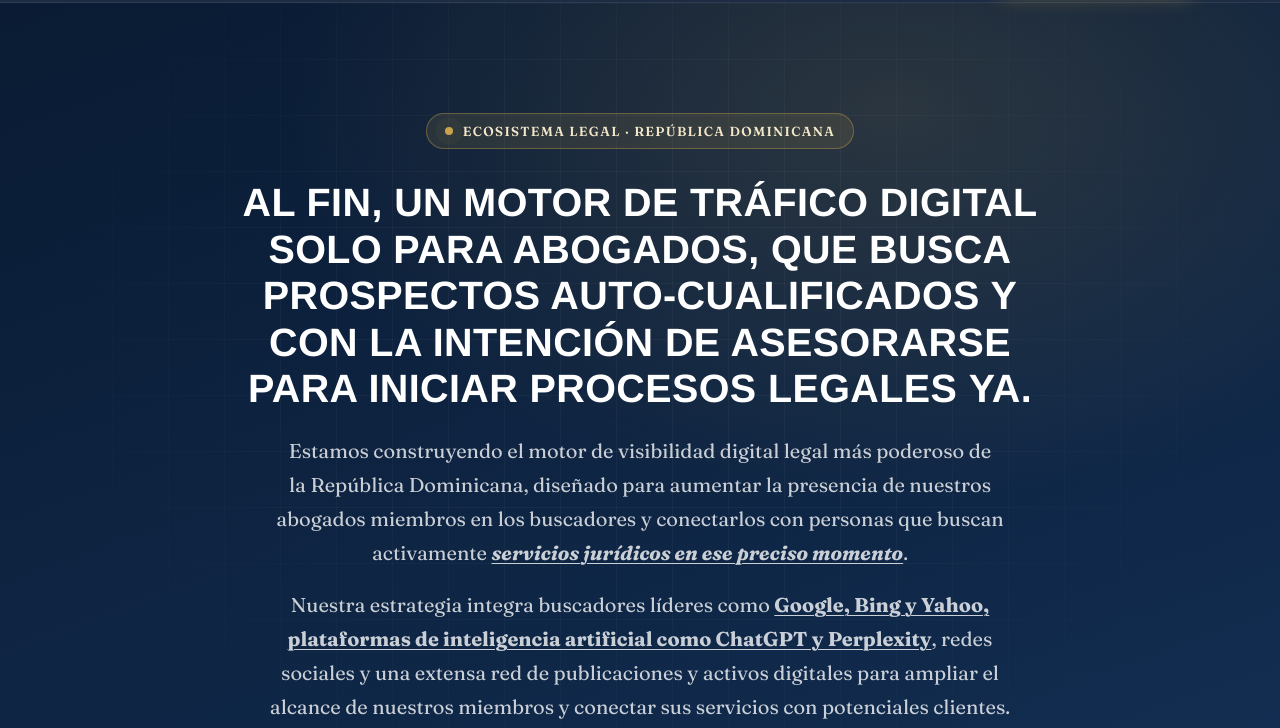
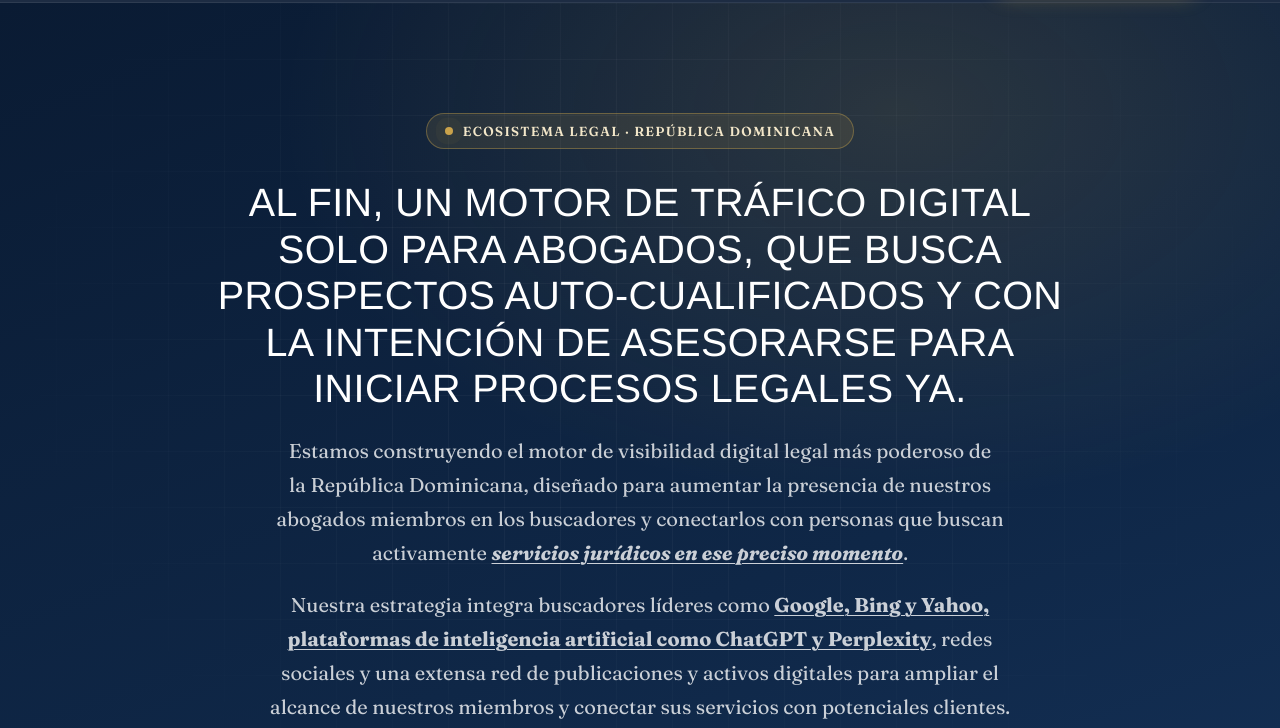
Before and after one commit to Newmindkaisei/motor-trafico-digital, a plain HTML site: page index.html in a window 1280 px wide. Shown: the part 72-800 px from the top of the page. Drawn offline with Linux system fonts and the light colour scheme.

Commit message:
Hero headline set to regular weight instead of bold
Co-Authored-By: Claude Sonnet 5.5 <noreply@anthropic.com>

```diff
--- a/assets/index-CUICVN3A.css
+++ b/assets/index-CUICVN3A.css
@@ -345,3 +345,5 @@
 .reserve-copy>.reserve-refund{margin:18px 0 0;padding-top:16px;border-top:1px solid rgba(255,255,255,.1);font-size:.85rem;font-weight:700;line-height:1.5;letter-spacing:.04em;color:var(--gold);text-align:center}
 /* Copyright and city centred together instead of pushed to the edges */
 .footer-bottom{justify-content:center;gap:8px 32px;text-align:center}
+/* Hero headline at regular weight instead of bold */
+.hero h1{font-weight:400}
```
